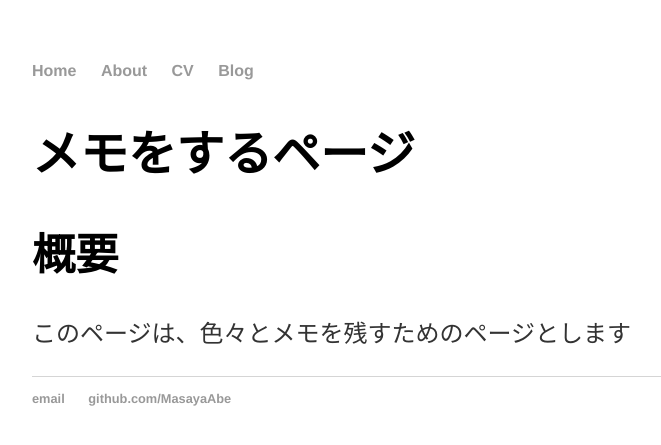
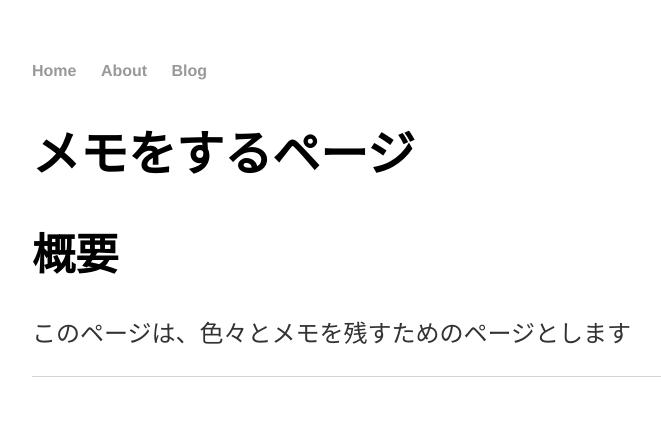
Before and after one commit to MasayaAbe/MasayaAbe.github.io, a Jekyll site: the page built from index.md, in a window 1280 px wide. Shown: the top 445 px of the page, without its empty margins (160-821 px from the left). Built offline with Jekyll 4.4.1, drawn with Linux system fonts in a browser that asks for light colours; our own code applies the rules of GitHub Pages for plain Markdown files.

Commit message:
[update] 不要なリンクのコメントアウト

```diff
--- a/_layouts/default.html
+++ b/_layouts/default.html
@@ -13,7 +13,7 @@
 <ul>
 <li><a href="/">Home</a></li>
 <li><a href="/about">About</a></li>
-<li><a href="/cv">CV</a></li>
+<!-- <li><a href="/cv">CV</a></li> -->
 <li><a href="/blog">Blog</a></li>
 </ul>
     </nav>
@@ -25,8 +25,8 @@
 
   <footer>
    <ul>
-   <li><a href="mailto:@">email</a></li>
-   <li><a href="https://github.com/MasayaAbe">github.com/MasayaAbe</a></li>
+   <!-- <li><a href="mailto:@">email</a></li> -->
+   <!-- <li><a href="https://github.com/MasayaAbe">github.com/MasayaAbe</a></li> -->
    </ul>
   </footer>
   </body>
```
